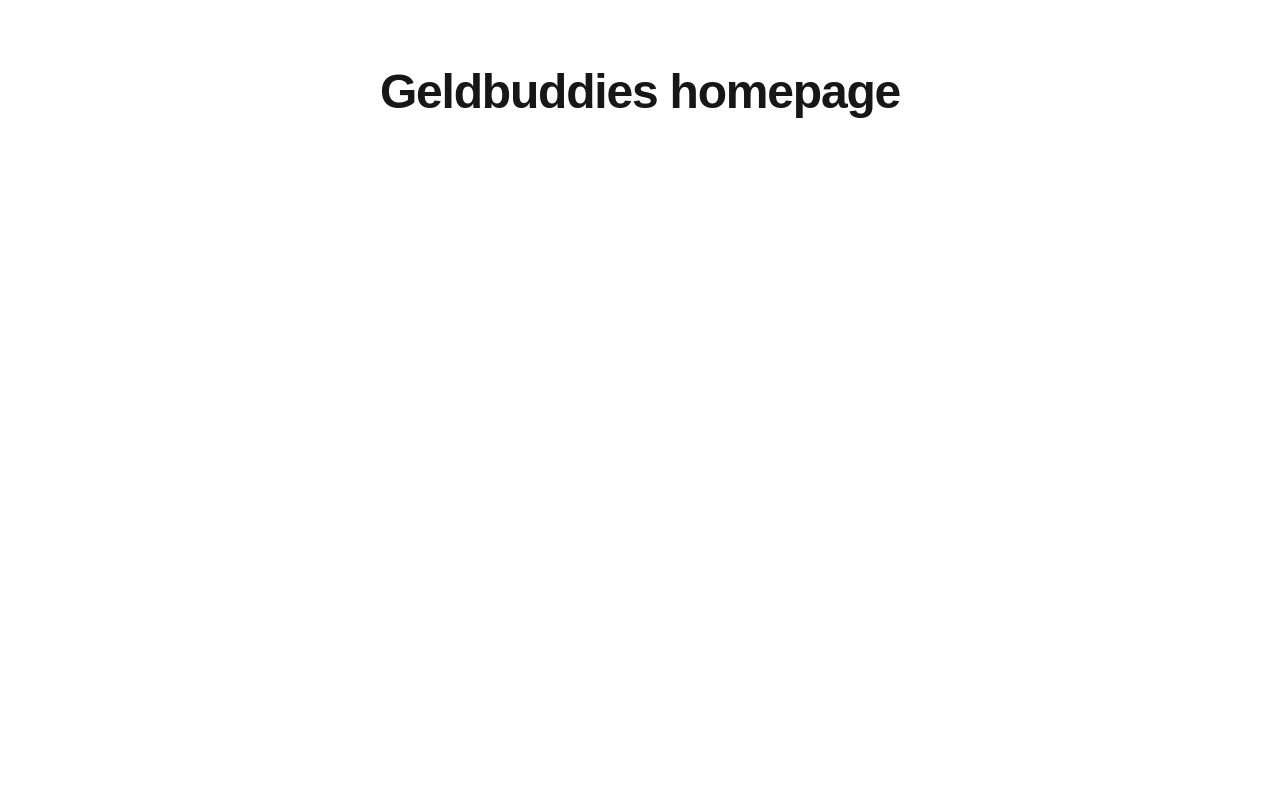
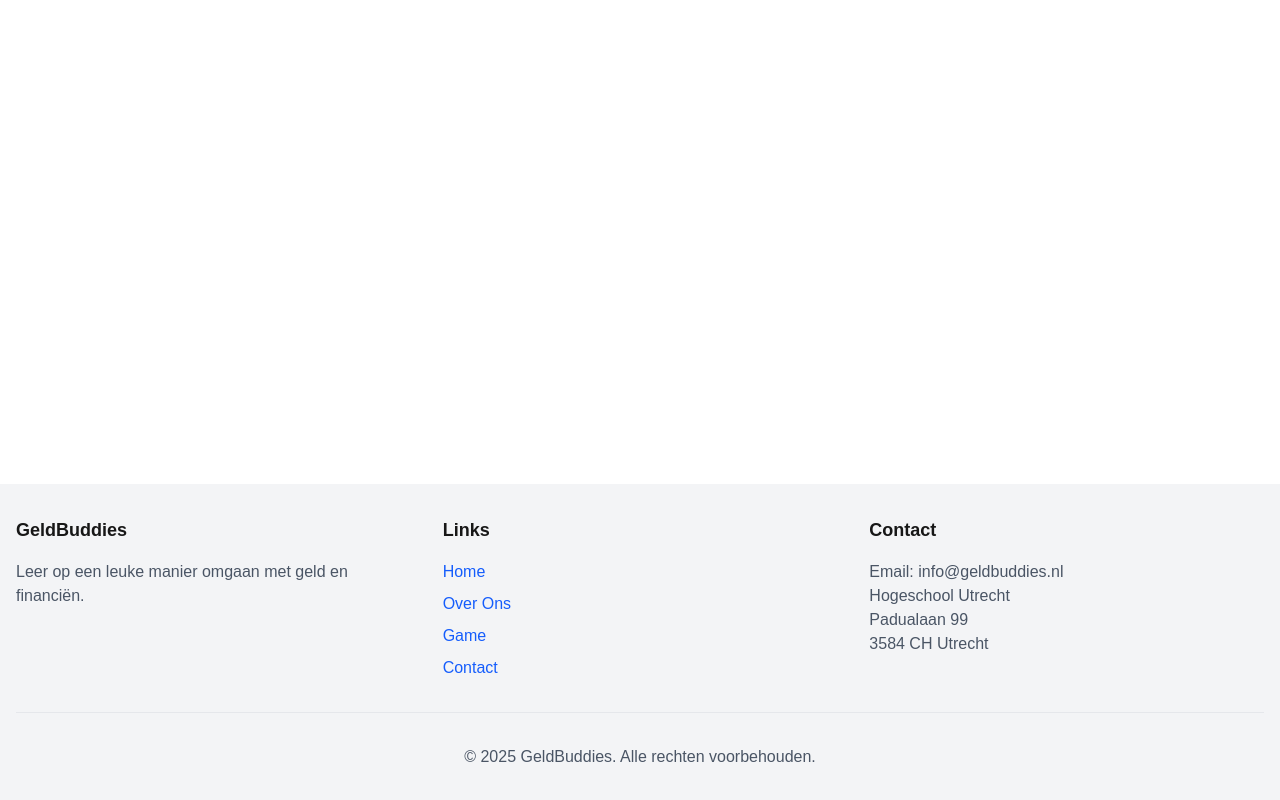
Before and after one commit to geldbuddies/geldbuddies, a Next.js app: page / in a window 1280 px wide. Shown: the part 308-1108 px from the top of the page. Before the commit the page ends 800 px from the top, so only its background shows below. Built offline with nearby package versions, Linux system fonts and the light colour scheme.

Commit message:
feat: update website layout with header, main content area, and footer

```diff
--- a/src/app/(website)/layout.tsx
+++ b/src/app/(website)/layout.tsx
@@ -4,10 +4,62 @@ import { Fragment } from 'react';
 export default function WebsiteLayout({ children }: { children: React.ReactNode }) {
   return (
     <Fragment>
-      <header className="fixed">
+      <header className="sticky top-0 z-50 w-full">
         <NavigationBar />
       </header>
-      <main className="flex flex-col items-center justify-center h-screen">{children}</main>
+      <main className="min-h-[calc(100vh-64px)]">{children}</main>
+      <footer className="bg-gray-100 dark:bg-gray-900 py-8">
+        <div className="container mx-auto px-4">
+          <div className="grid grid-cols-1 md:grid-cols-3 gap-8">
+            <div>
+              <h3 className="text-lg font-bold mb-4">GeldBuddies</h3>
+              <p className="text-gray-600 dark:text-gray-400">
+                Leer op een leuke manier omgaan met geld en financiën.
+              </p>
+            </div>
+            <div>
+              <h3 className="text-lg font-bold mb-4">Links</h3>
+              <ul className="space-y-2">
+                <li>
+                  <a href="/" className="text-blue-600 dark:text-blue-400 hover:underline">
+                    Home
+                  </a>
+                </li>
+                <li>
+                  <a href="/about" className="text-blue-600 dark:text-blue-400 hover:underline">
+                    Over Ons
+                  </a>
+                </li>
+                <li>
+                  <a href="/game" className="text-blue-600 dark:text-blue-400 hover:underline">
+                    Game
+                  </a>
+                </li>
+                <li>
+                  <a href="/contact" className="text-blue-600 dark:text-blue-400 hover:underline">
+                    Contact
+                  </a>
+                </li>
+              </ul>
+            </div>
+            <div>
+              <h3 className="text-lg font-bold mb-4">Contact</h3>
+              <p className="text-gray-600 dark:text-gray-400">
+                Email: info@geldbuddies.nl
+                <br />
+                Hogeschool Utrecht
+                <br />
+                Padualaan 99
+                <br />
+                3584 CH Utrecht
+              </p>
+            </div>
+          </div>
+          <div className="mt-8 pt-8 border-t border-gray-200 dark:border-gray-700 text-center text-gray-600 dark:text-gray-400">
+            <p>&copy; {new Date().getFullYear()} GeldBuddies. Alle rechten voorbehouden.</p>
+          </div>
+        </div>
+      </footer>
     </Fragment>
   );
 }
```
